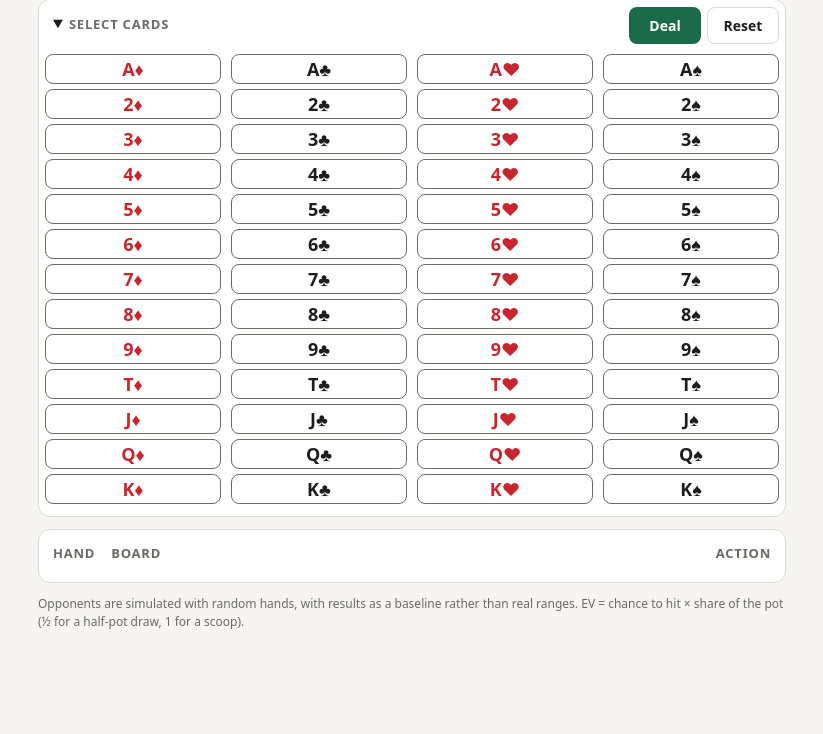
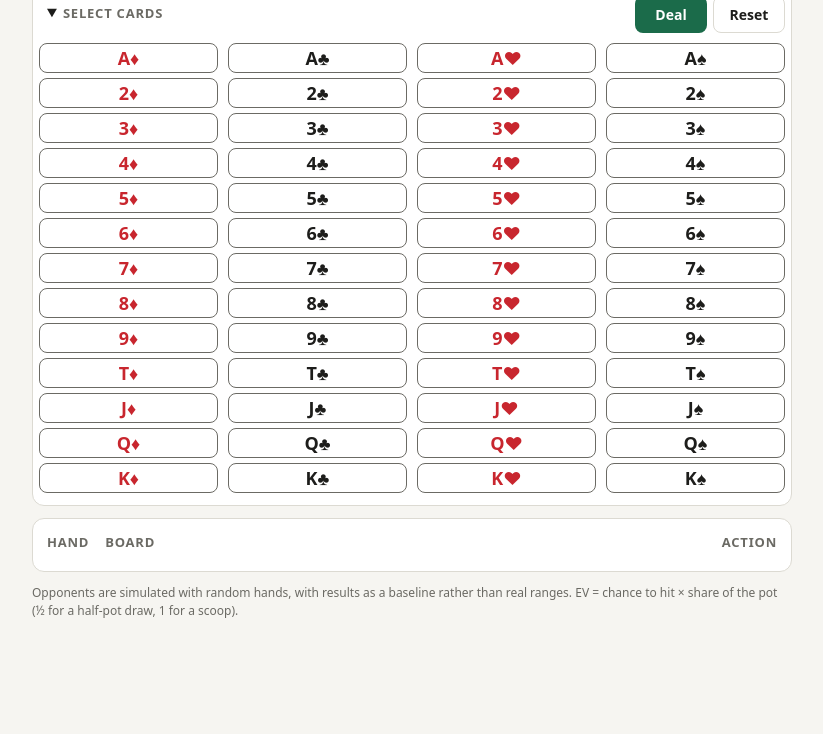
Before and after one commit to trackmastergreg/trackmastergreg.github.io, a plain HTML site: page poker/omaha.html in a window 1280 px wide. Shown: the part 66-800 px from the top of the page, without its empty margins (228-1051 px from the left). Drawn offline with Linux system fonts and the light colour scheme.

Commit message:
Add files via upload

```diff
--- a/poker/omaha.html
+++ b/poker/omaha.html
@@ -12,7 +12,7 @@ box-sizing:border-box;padding-top:env(safe-area-inset-top,0px);padding-bottom:en
 html{scroll-padding-top:env(safe-area-inset-top,0px)}
 *{box-sizing:border-box}
 body{margin:0;background:var(--bg);color:var(--fg);font:15px/1.5 system-ui,-apple-system,"Segoe UI",sans-serif}
-main{max-width:780px;margin:0 auto;padding:16px}
+main{max-width:780px;margin:0 auto;padding:5px 10px}
 h1{font-size:20px;margin:4px 0 12px}h2{font-size:13px;text-transform:uppercase;letter-spacing:.06em;color:var(--mut);margin:0 0 8px}
 .card{background:var(--card);border:1px solid var(--bd);border-radius:12px;padding:14px;margin-bottom:12px}
 .row{display:flex;flex-wrap:wrap;gap:10px;align-items:end}
```
